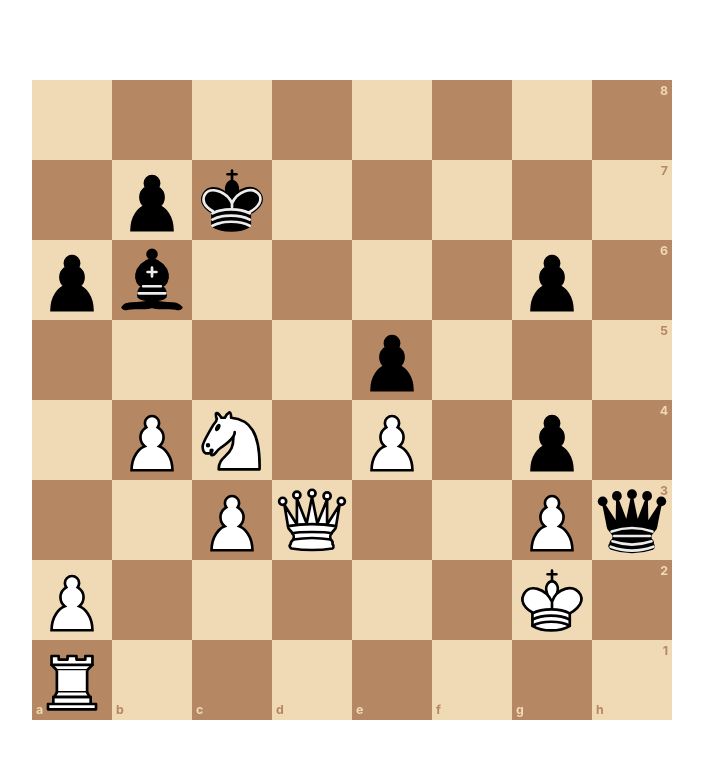
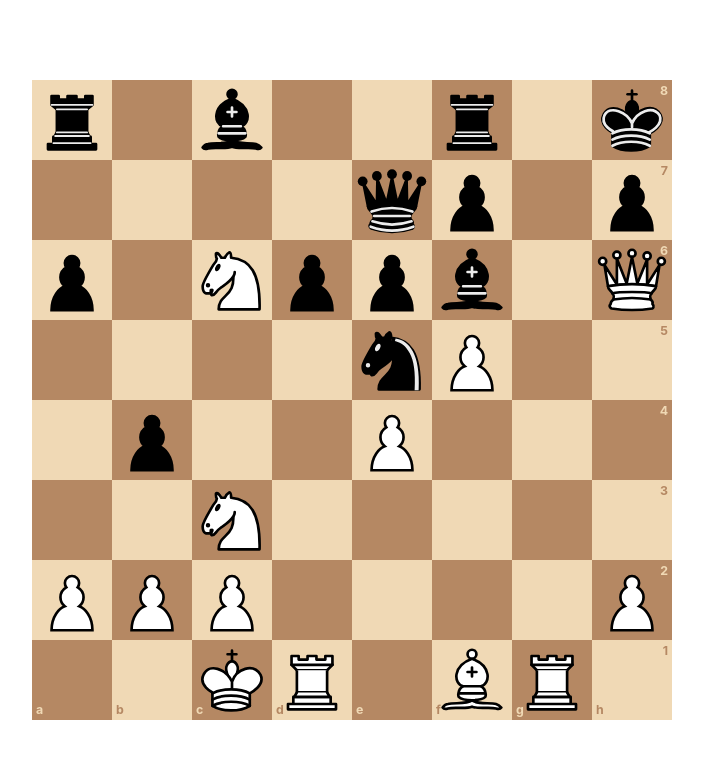
Before and after one commit to tobyjzstay/chess-react, a React (Create React App) app: page / in a window 1280 px wide. Shown: the top 758 px of the page, without its empty margins (288-991 px from the left). Built offline with nearby package versions, Linux system fonts and the light colour scheme.

Commit message:
Add full support for parsing FEN

```diff
--- a/src/Board.tsx
+++ b/src/Board.tsx
@@ -3,35 +3,28 @@ import "./Board.css";
 import { Colour, PieceData, Type } from "./Piece";
 import Square, { SquareData } from "./Square";
 
-const FEN = "rnbqkbnr/pppppppp/4k3/8/8/8/PPPPPPPP/RNBQKBNR";
-const FEN_PUZZLE = "8/1pk5/pb4p1/4p3/1PN1P1p1/2PQ2Pq/P5K1/R7";
+const startFen = "rnbqkbnr/pppppppp/8/8/8/8/PPPPPPPP/RNBQKBNR w KQkq - 0 1";
+const puzzleFen = "r1b2r1k/4qp1p/p1Nppb1Q/4nP2/1p2P3/2N5/PPP4P/2KR1BR1 b - - 5 18";
+
 export const RANKS = 8;
 export const FILES = 8;
 
 type BoardData = {
     squares: SquareData[][];
+    turn: Colour;
+    castling: string;
+    enPassant: string;
+    halfMove: number;
+    fullMove: number;
 };
 
 export const BoardContext = React.createContext<BoardData>(Object.create(null));
 
 function Board() {
-    const files = FEN_PUZZLE.split("/");
-    const fenBoard = files.map((rank) => rank.split(""));
-    const pieces = fenBoard.map((rank) => rank.flatMap(parsePiece));
-
-    const squares = pieces.map((filePieces, f) =>
-        filePieces.map(
-            (piece, r) =>
-                ({
-                    file: f,
-                    rank: r,
-                    piece,
-                } as SquareData)
-        )
-    );
+    const boardData = parseFen(puzzleFen);
 
     return (
-        <BoardContext.Provider value={{ squares }}>
+        <BoardContext.Provider value={boardData}>
             <div className="board">
                 <div className="file">
                     {Array.from({ length: FILES }, (_, file) => (
@@ -44,6 +37,37 @@ function Board() {
                 </div>
             </div>
         </BoardContext.Provider>
+    );
+}
+
+function parseFen(fen: string): BoardData {
+    const data = fen.split(" ");
+    const [pieceData, turn, castling, enPassant, halfMove, fullMove] = data;
+
+    return {
+        squares: parsePieceData(pieceData),
+        turn: parseTurn(turn),
+        castling: parseCastling(castling),
+        enPassant: parseEnPassant(enPassant),
+        halfMove: parseHalfMove(halfMove),
+        fullMove: parseFullMove(fullMove),
+    };
+}
+
+function parsePieceData(pieceData: string): SquareData[][] {
+    const files = pieceData.split("/");
+    const filePieces = files.map((rank) => rank.split(""));
+    const pieces = filePieces.map((rank) => rank.flatMap(parsePiece));
+
+    return pieces.map((filePieces, f) =>
+        filePieces.map(
+            (piece, r) =>
+                ({
+                    file: f,
+                    rank: r,
+                    piece,
+                } as SquareData)
+        )
     );
 }
 
@@ -84,4 +108,35 @@ function parsePiece(piece: string): PieceData[] {
     }
 }
 
+function parseTurn(turn: string): Colour {
+    switch (turn) {
+        case "w":
+            return Colour.White;
+        case "b":
+            return Colour.Black;
+        default:
+            throw new Error("Invalid FEN");
+    }
+}
+
+function parseCastling(castling: string): string {
+    return castling;
+}
+
+function parseEnPassant(enPassant: string): string {
+    return enPassant;
+}
+
+function parseHalfMove(halfMove: string): number {
+    const hm = parseInt(halfMove);
+    if (isNaN(hm)) throw new Error("Invalid FEN");
+    return hm;
+}
+
+function parseFullMove(fullMove: string): number {
+    const fm = parseInt(fullMove);
+    if (isNaN(fm)) throw new Error("Invalid FEN");
+    return fm;
+}
+
 export default Board;
--- a/src/Piece.tsx
+++ b/src/Piece.tsx
@@ -27,7 +27,7 @@ export enum Colour {
 export type Position = [number, number];
 
 function Piece() {
-    const { squares } = React.useContext(BoardContext);
+    const { squares, turn } = React.useContext(BoardContext);
     const { file, rank } = React.useContext(SquareContext);
     const square = squares[file][rank];
     const piece = square.piece;
@@ -35,6 +35,7 @@ function Piece() {
     let className = "piece";
 
     function handleClick() {
+        if (piece.colour !== turn) return;
         const isSelected = square.isSelected;
         square.setSelected(!isSelected);
         const moves = legalMoves(squares, file, rank);
```
